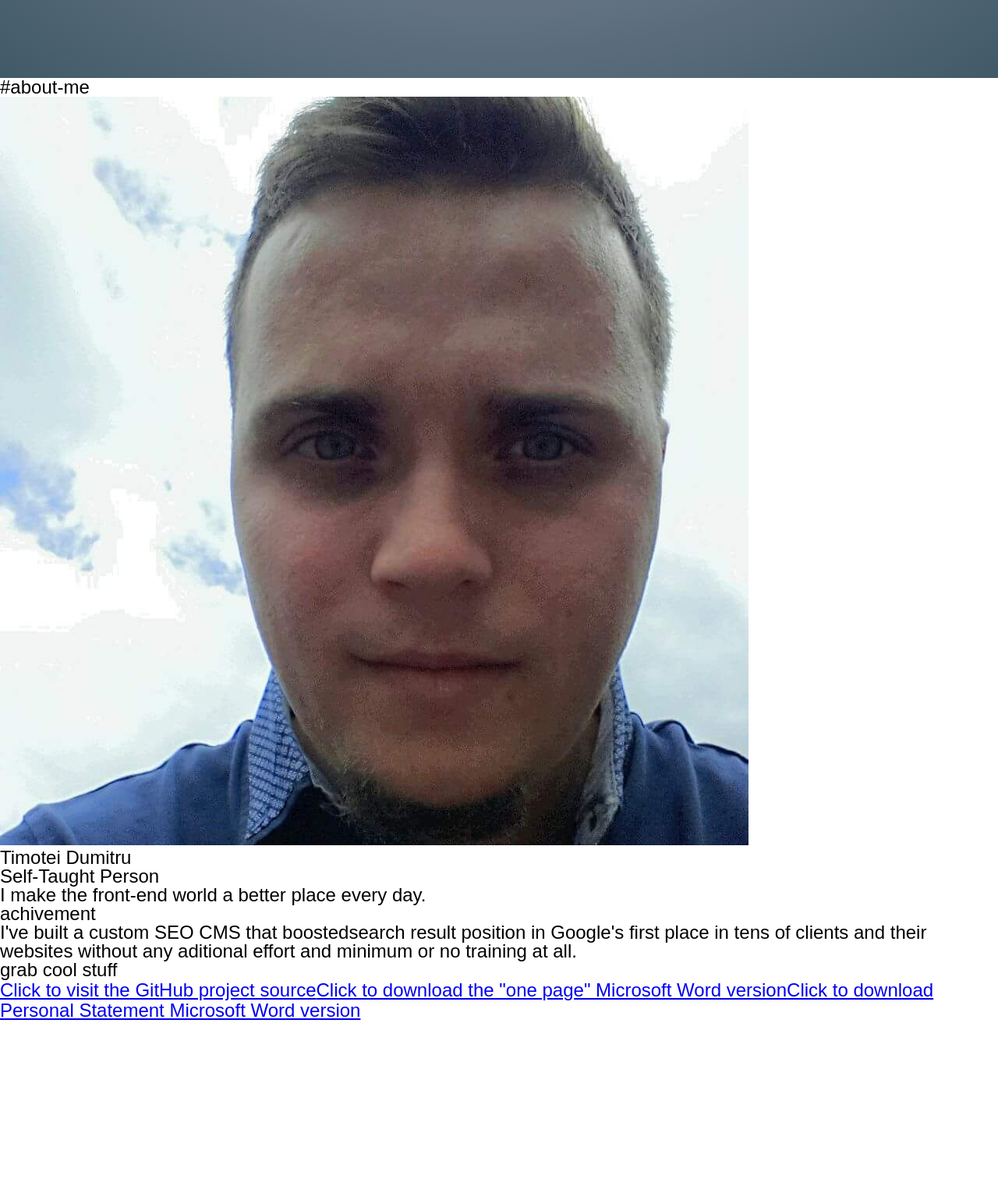
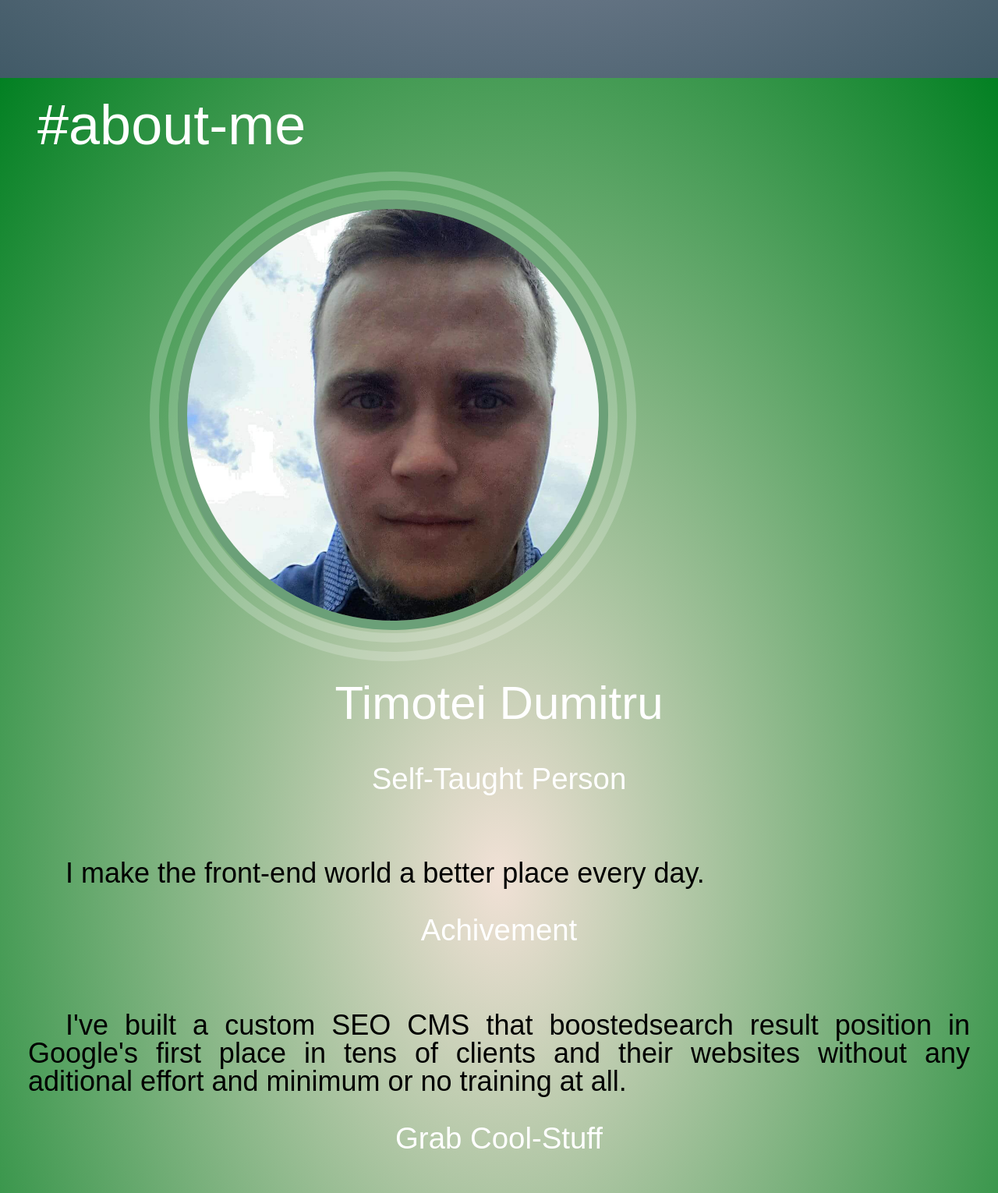
Before and after one commit to ShokadinuEU/my-CV, a website: page src/index.pug in a window 1280 px wide. Shown: the part 700-2230 px from the top of the page at 78% size. Before the commit the page ends 2009 px from the top, so only its background shows below. Drawn offline with nearby package versions, Linux system fonts and the light colour scheme; files that its build step writes are made by us from their sources; files whose address does not match are found by name; a web font is replaced by a local one.

Commit message:
styled the about me section

```diff
--- a/src/_component/about-me/about-me.pug
+++ b/src/_component/about-me/about-me.pug
@@ -6,13 +6,13 @@
   var myTitle = "Self-Taught Person"
   var slogan = "I make the front-end world a better place every day."
   var achivement = {
-    title: 'achivement',
+    title: 'Achivement',
     content: `I've built a custom SEO CMS that boostedsearch result
     position in Google's first place in tens of clients and their websites without
     any aditional effort and minimum or no training at all.`
   }
   var coolStuff = {
-    title: 'grab cool stuff',
+    title: 'Grab Cool-Stuff',
     buttonList: [
       {
         url: 'https://github.com/ShokadinuEU/my-CV',
@@ -41,7 +41,7 @@
   .about-me__avatar-wrapper
     img.about-me__avatar(src=imagePath)
   .about-me__full-name=myFullName
-  .about-me__full-title=myTitle
+  .about-me__title=myTitle
   .about-me__slogan=slogan
 
   .about-me__title=achivement.title
@@ -50,6 +50,6 @@
   .about-me__title=coolStuff.title
   .about-me__link-list
     each button in coolStuff.buttonList
-      a(href=button.url)
-        span=button.label
-        span(class='my-cv__icon--${button.icon}')
+      a.about-me__link(href=button.url)
+        span.about-me__link-description=button.label
+        span(class=`my-cv__icon--${button.icon}` )
--- a/src/_component/about-me/about-me.scss
+++ b/src/_component/about-me/about-me.scss
@@ -0,0 +1,86 @@
+.about-me {
+  background-image: radial-gradient(#f1e1d6, #028022);
+}
+
+.about-me__header {
+  color: white;
+  padding: 1rem 2rem;
+  font-size: 3rem;
+  margin-bottom: 1rem;
+}
+
+.about-me__avatar {
+  border-radius: 50%;
+  width: 100%;
+  border: 0.5rem solid #6ba078;
+}
+
+.about-me__avatar-wrapper {
+  max-width: 45%;
+  margin: 1rem 2.8rem 2rem 9rem;
+  border: 0.5rem solid rgba(255, 255, 255, 0.2);
+  border-radius: 50%;
+  position: relative;
+
+  &::after {
+    content: "";
+    position: absolute;
+    border: 0.5rem solid rgba(255, 255, 255, 0.2);
+    top: -1.5rem;
+    bottom: -1.5rem;
+    left: -1.5rem;
+    right: -1.5rem;
+    border-radius: 50%;
+  }
+}
+
+.about-me__full-name {
+  font-size: 2.5rem;
+}
+
+.about-me__title {
+  font-size: 1.6rem;
+}
+
+.about-me__full-name,
+.about-me__title {
+  color: white;
+  padding: 0 1rem 2rem;
+  text-align: center;
+}
+
+.about-me__slogan,
+.about-me__content {
+  font-size: 1.5rem;
+  text-align: justify;
+  padding: 1.5rem;
+  text-indent: 2rem;
+}
+
+.about-me__link-list {
+  padding: 1.5rem;
+  text-align: center;
+}
+
+.about-me__link {
+  display: inline-block;
+  width: 80%;
+  font-size: 1.9rem;
+  text-decoration: none;
+  border: 0.1rem solid rgba(228, 189, 16, 0.37);
+  border-radius: 1.8rem;
+  background-color: #f1e1d6;
+  color: rgb(129, 115, 88);
+  margin: 2rem auto;
+  display: flex;
+  justify-content: space-around;
+  align-items: center;
+  padding: 1rem;
+}
+
+.about-me__link-description {
+  font-size: 1.5rem;
+  line-height: 1.5;
+  font-size: 1.4rem;
+
+}
```
